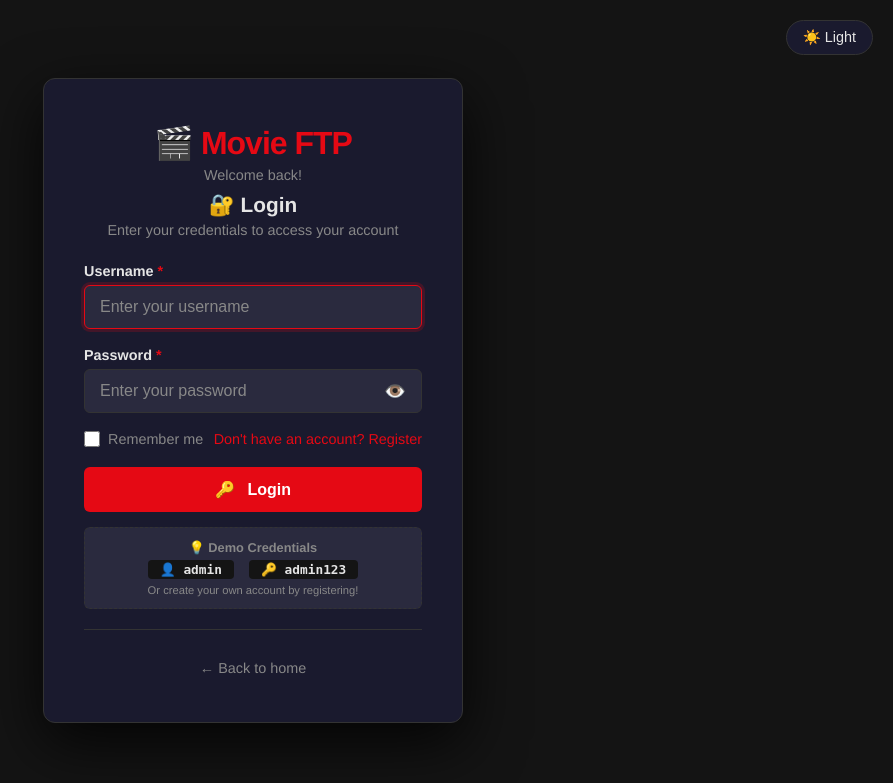
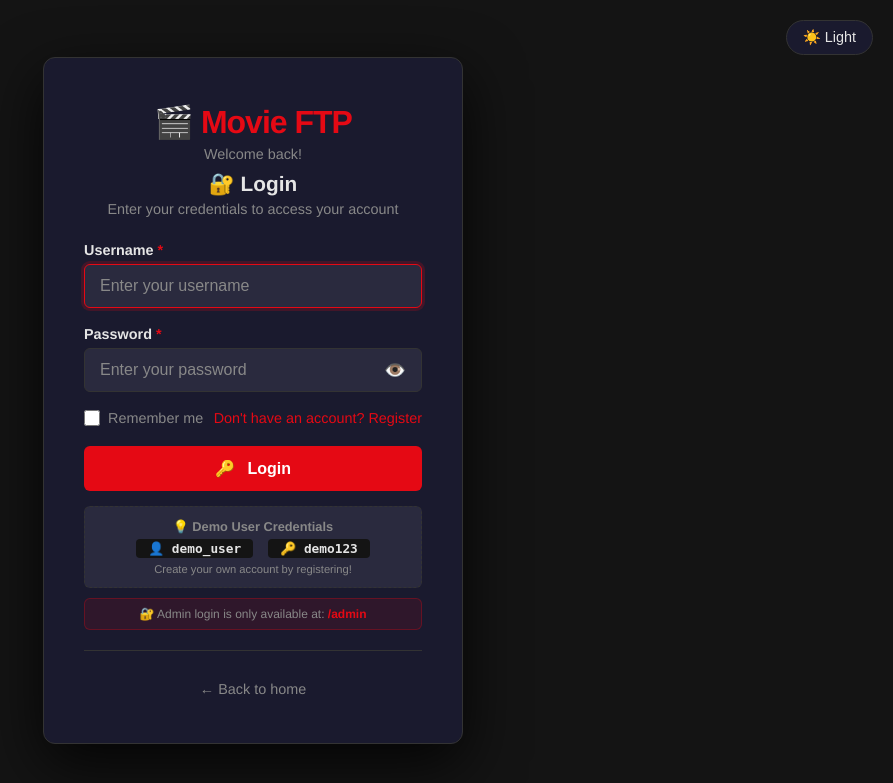
Before and after one commit to Anik23303/myftp, a Flask app: page /login in a window 1280 px wide. Shown: the top 783 px of the page, without its empty margins (387-1280 px from the left). Run offline with Flask 3, Linux system fonts and the light colour scheme; some libraries are stand-ins or nearby versions.

Commit message:
Update login.html

```diff
--- a/templates/login.html
+++ b/templates/login.html
@@ -236,7 +236,7 @@
             margin-top: 10px;
         }
 
-        /* ===== SOCIAL/DEMO NOTE ===== */
+        /* ===== DEMO NOTE (User Only - No Admin) ===== */
         .demo-note {
             text-align: center;
             margin-top: 15px;
@@ -264,6 +264,28 @@
             font-weight: bold;
             color: var(--text-secondary);
             font-family: monospace;
+        }
+
+        /* ===== ADMIN WARNING ===== */
+        .admin-warning {
+            text-align: center;
+            margin-top: 10px;
+            padding: 8px 12px;
+            background: rgba(229, 9, 20, 0.1);
+            border-radius: 6px;
+            border: 1px solid rgba(229, 9, 20, 0.3);
+        }
+        .admin-warning p {
+            color: var(--text-muted);
+            font-size: 0.75rem;
+        }
+        .admin-warning p a {
+            color: var(--accent);
+            text-decoration: none;
+            font-weight: bold;
+        }
+        .admin-warning p a:hover {
+            text-decoration: underline;
         }
 
         /* ===== THEME TOGGLE ===== */
@@ -355,16 +377,21 @@
             </button>
         </form>
 
-        <!-- ===== DEMO CREDENTIALS NOTE ===== -->
+        <!-- ===== DEMO CREDENTIALS (User Only - NO ADMIN) ===== -->
         <div class="demo-note">
-            <p>💡 <strong>Demo Credentials</strong></p>
+            <p>💡 <strong>Demo User Credentials</strong></p>
             <div class="demo-credentials">
-                <span>👤 admin</span>
-                <span>🔑 admin123</span>
+                <span>👤 demo_user</span>
+                <span>🔑 demo123</span>
             </div>
             <p style="margin-top:5px; font-size:0.7rem; color: var(--text-muted);">
-                Or create your own account by registering!
+                Create your own account by registering!
             </p>
+        </div>
+
+        <!-- ===== ADMIN WARNING ===== -->
+        <div class="admin-warning">
+            <p>🔐 Admin login is only available at: <a href="/admin">/admin</a></p>
         </div>
 
         <div class="links">
@@ -397,22 +424,12 @@
             const btn = document.getElementById('loginBtn');
             btn.innerHTML = '⏳ Logging in...';
             btn.disabled = true;
-            // Form will submit normally, button text resets on page load
         });
 
         // ===== KEYBOARD SHORTCUTS =====
         document.addEventListener('keydown', function(e) {
-            // Escape to go back
             if (e.key === 'Escape') {
                 window.location.href = '/';
-            }
-            // Ctrl + Shift + R to use demo credentials
-            if (e.ctrlKey && e.shiftKey && (e.key === 'r' || e.key === 'R')) {
-                e.preventDefault();
-                document.getElementById('usernameInput').value = 'admin';
-                document.getElementById('passwordInput').value = 'admin123';
-                document.getElementById('rememberMe').checked = true;
-                showFlash('✅ Demo credentials filled! Click Login.', 'success');
             }
         });
 
@@ -421,34 +438,7 @@
             document.getElementById('usernameInput').focus();
         });
 
-        // ===== FLASH MESSAGES (for validation) =====
-        function showFlash(message, type = 'success') {
-            const container = document.querySelector('.login-container');
-            const existing = container.querySelector('.flash');
-            if (existing) existing.remove();
-
-            const flash = document.createElement('div');
-            flash.className = `flash ${type}`;
-            flash.textContent = message;
-            container.insertBefore(flash, document.getElementById('loginForm'));
-
-            setTimeout(() => {
-                if (flash) flash.remove();
-            }, 5000);
-        }
-
-        // ===== SHOW/HIDE PASSWORD WITH KEYBOARD =====
-        document.addEventListener('keydown', function(e) {
-            // Ctrl + Shift + P to toggle password visibility
-            if (e.ctrlKey && e.shiftKey && (e.key === 'p' || e.key === 'P')) {
-                e.preventDefault();
-                togglePassword();
-            }
-        });
-
-        console.log('🎬 Keyboard Shortcuts:');
-        console.log('  Ctrl+Shift+R = Fill demo credentials');
-        console.log('  Ctrl+Shift+P = Toggle password visibility');
+        console.log('🎬 Login Page - Keyboard Shortcuts:');
         console.log('  Escape = Go back home');
     </script>
 </body>
```
